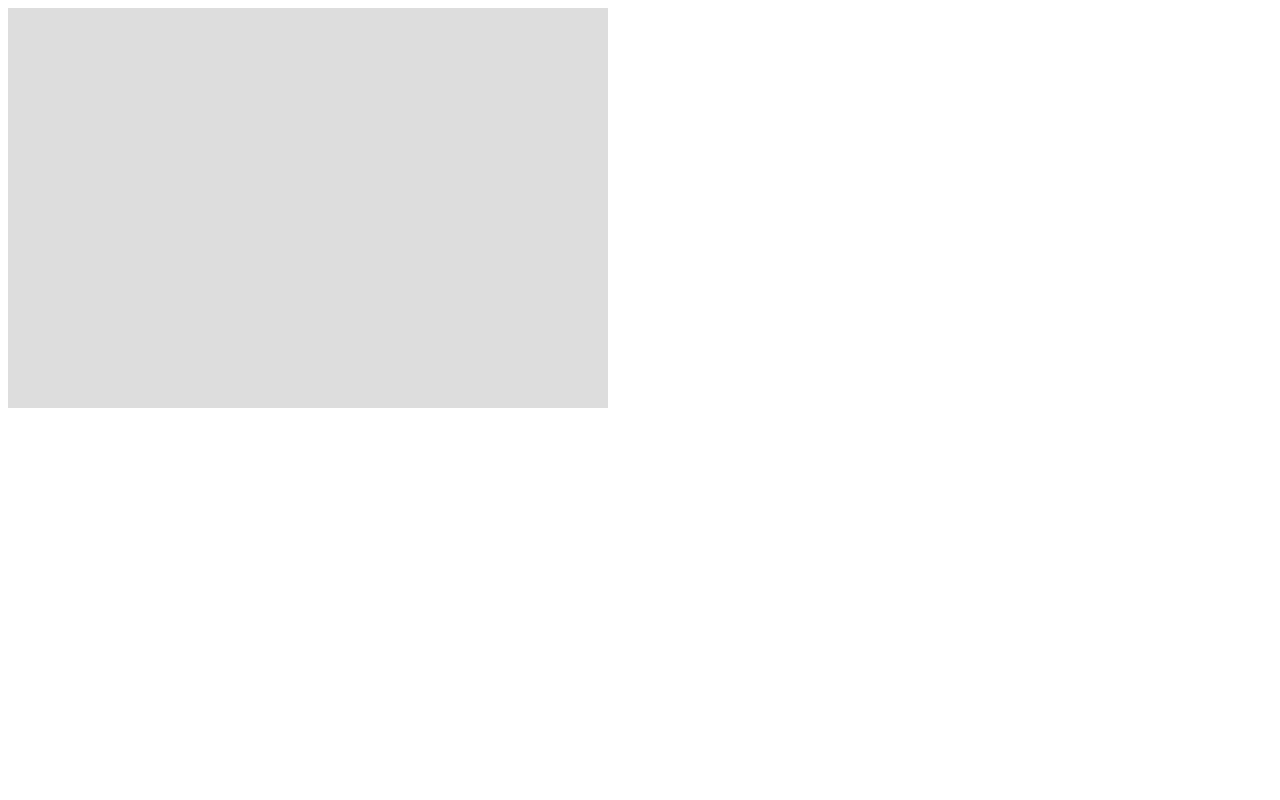
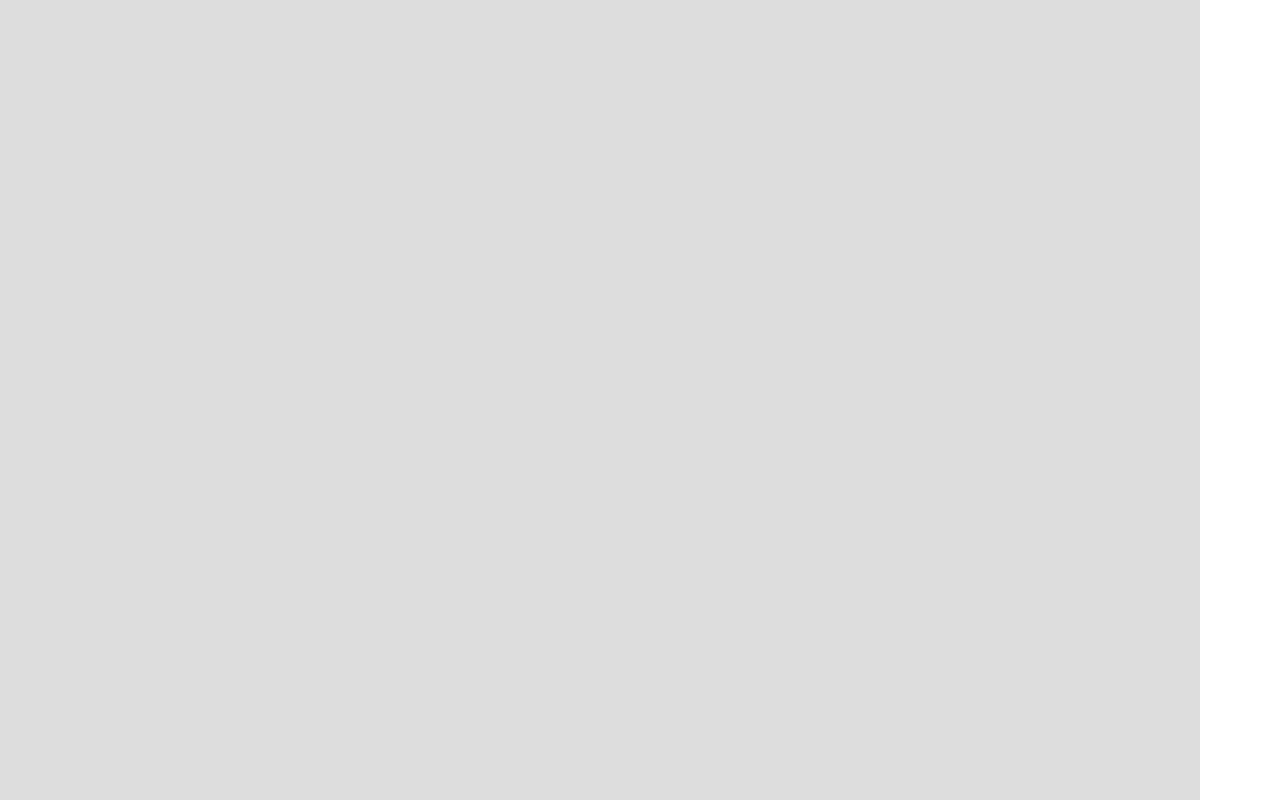
Before and after one commit to Dannny79/InteractiveDemo, a plain HTML site: page index.html in a window 1280 px wide. Drawn offline with Linux system fonts and the light colour scheme; animation ran at ten frames a second.

Commit message:
'cssFile'

```diff
--- a/index.html
+++ b/index.html
@@ -2,6 +2,7 @@
 <html>
     <head>
         <script src='phaser/phaser2.min.js'></script>
+        <link rel="stylesheet" href='main.css'>
         <script src='state1.js'></script>
         <script src='state2.js'></script>
     </head>
--- /dev/null
+++ b/main.css
@@ -0,0 +1,3 @@
+*{
+    margin: 0;
+}
--- a/main.js
+++ b/main.js
@@ -1,4 +1,4 @@
-var game = new Phaser.Game(600,400,Phaser.AUTO);
+var game = new Phaser.Game(1500,1000,Phaser.AUTO);
 game.state.add('state1', demo.state1)
 game.state.add('state2', demo.state2)
 game.state.start('state1')
--- a/state1.js
+++ b/state1.js
@@ -5,7 +5,8 @@ demo.state1.prototype = {
     create: function(){
         game.stage.backgroundColor = '#DDDDDD'
         console.log('state1');
-        enterKey = game.input.keyboard.addKey(13)
+        enterKey = game.input.keyboard.addKey(13);
+        game.scale.scaleMode = Phaser.ScaleManager.SHOW_ALL;
     },
     update: function(){
         if (enterKey.isDown){
```
